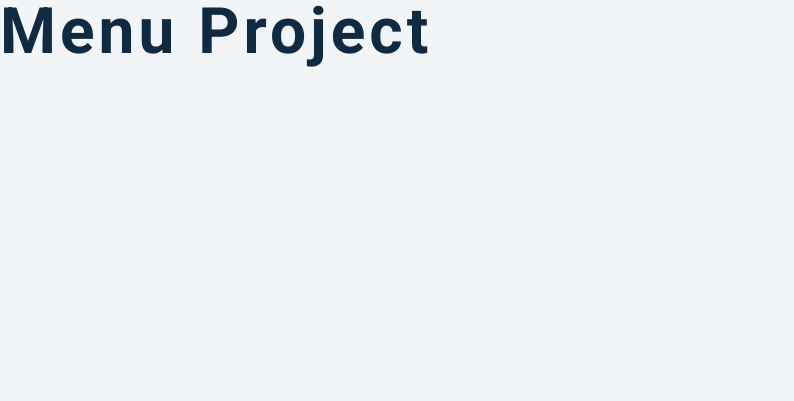
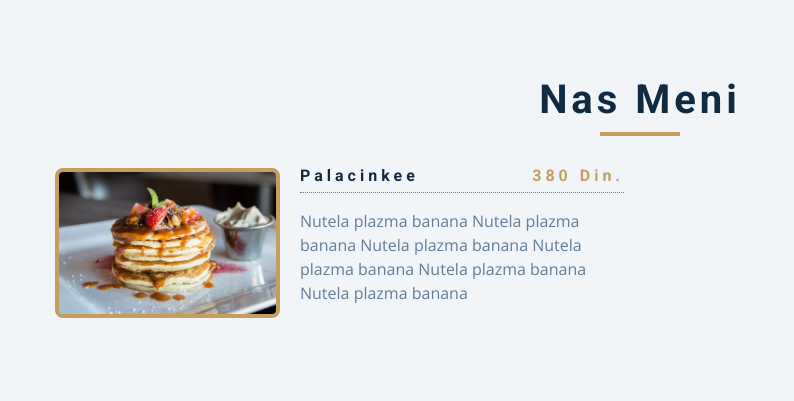
Before and after one commit to PanajotuAndrei/Humble-Javascript-Projects, a plain HTML site: page 08-menu/setup/index.html in a window 1280 px wide. Shown: the whole page, without its empty margins (0-794 px from the left). Drawn offline with nearby package versions, Linux system fonts and the light colour scheme.

Commit message:
Html pocetak

```diff
--- a/08-menu/setup/index.html
+++ b/08-menu/setup/index.html
@@ -13,7 +13,41 @@
     <link rel="stylesheet" href="styles.css" />
   </head>
   <body>
-    <h1>menu project</h1>
+    <section class="menu">
+
+
+    <!-- title -->
+    <div class="title">
+
+      <h2> Nas meni</h2>
+      <div class="underline"></div>
+    </div>
+<!-- filter buttons -->
+<!-- menu items -->
+<div class="section-center">
+
+
+
+<!-- jedan menu item -->
+<article class="menu-item">
+  <img src="./menu-item.jpeg" class="photo" alt="menu-item">
+  <div class="item-info">
+    <header>
+      <h4>Palacinkee</h4>
+      <h4 class="price">380 din.</h4>
+</header>
+<p class="item-text">
+  Nutela plazma banana  Nutela plazma banana  Nutela plazma banana  Nutela plazma banana  Nutela plazma banana  Nutela plazma banana
+</p>
+  </div>
+</article>
+<!-- Kraj menu item -->
+
+
+</div>
+</section>
+
+
     <!-- javascript -->
     <script src="app.js"></script>
   </body>
```
